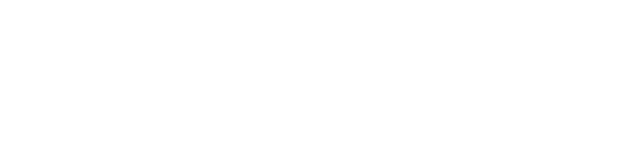
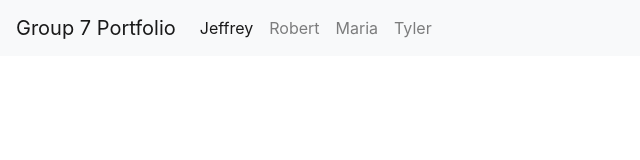
Before and after one commit to danger-academy/Group7, a plain HTML site: page index.html in a window 1280 px wide. Shown: the whole page, without its empty margins (0-640 px from the left). Drawn offline with nearby package versions, Linux system fonts and the light colour scheme.

Commit message:
Add files via upload

```diff
--- a/index.html
+++ b/index.html
@@ -1,6 +1,42 @@
 <!DOCTYPE html>
 <html lang="en">
-  <head>
-    <meta charset="utf-8">
-  </head>
+        <head>
+                <title>Group 7</title>
+                <meta charset="utf-8">
+                <meta name="viewport" content="width=device-width, initial-scale=1">
+
+                <link rel="stylesheet" href="https://maxcdn.bootstrapcdn.com/bootstrap/4.0.0/css/bootstrap.min.css">
+
+                <script src="https://ajax.googleapis.com/ajax/libs/jquery/3.3.1/jquery.min.js"></script>
+                <script src="https://maxcdn.bootstrapcdn.com/bootstrap/3.3.7/js/bootstrap.min.js"></script>
+              </head>
+
+  <body>
+
+    <header>
+        <nav class="navbar navbar-expand-lg navbar-light bg-light">
+            <a class="navbar-brand" href="#">Group 7 Portfolio</a>
+            <button class="navbar-toggler" type="button" data-toggle="collapse" data-target="#navbarNav" aria-controls="navbarNav" aria-expanded="false" aria-label="Toggle navigation">
+            <span class="navbar-toggler-icon"></span>
+            </button>
+            <div class="collapse navbar-collapse" id="navbarNav">
+            <ul class="navbar-nav">
+                <li class="nav-item active">
+                <a class="nav-link" href="https://jamiller445.github.io/Psychic-Game/">Jeffrey<span class="sr-only">(current)</span></a>
+                </li>
+                <li class="nav-item">
+                <a class="nav-link" href="https://danger-academy.github.io/Word-Guess-Game/">Robert</a>
+                </li>
+                <li class="nav-item">
+                <a class="nav-link" href="https://mariamaniccia.github.io/Word-Guess-Game/">Maria</a>
+                </li>
+                <li class="nav-item">
+                <a class="nav-link" href="https://mistawizard.github.io/Hangman/">Tyler</a>
+                </li>
+            </ul>
+            </div>
+        </nav>
+    </header>
+
+  </body>
 </html>
```
